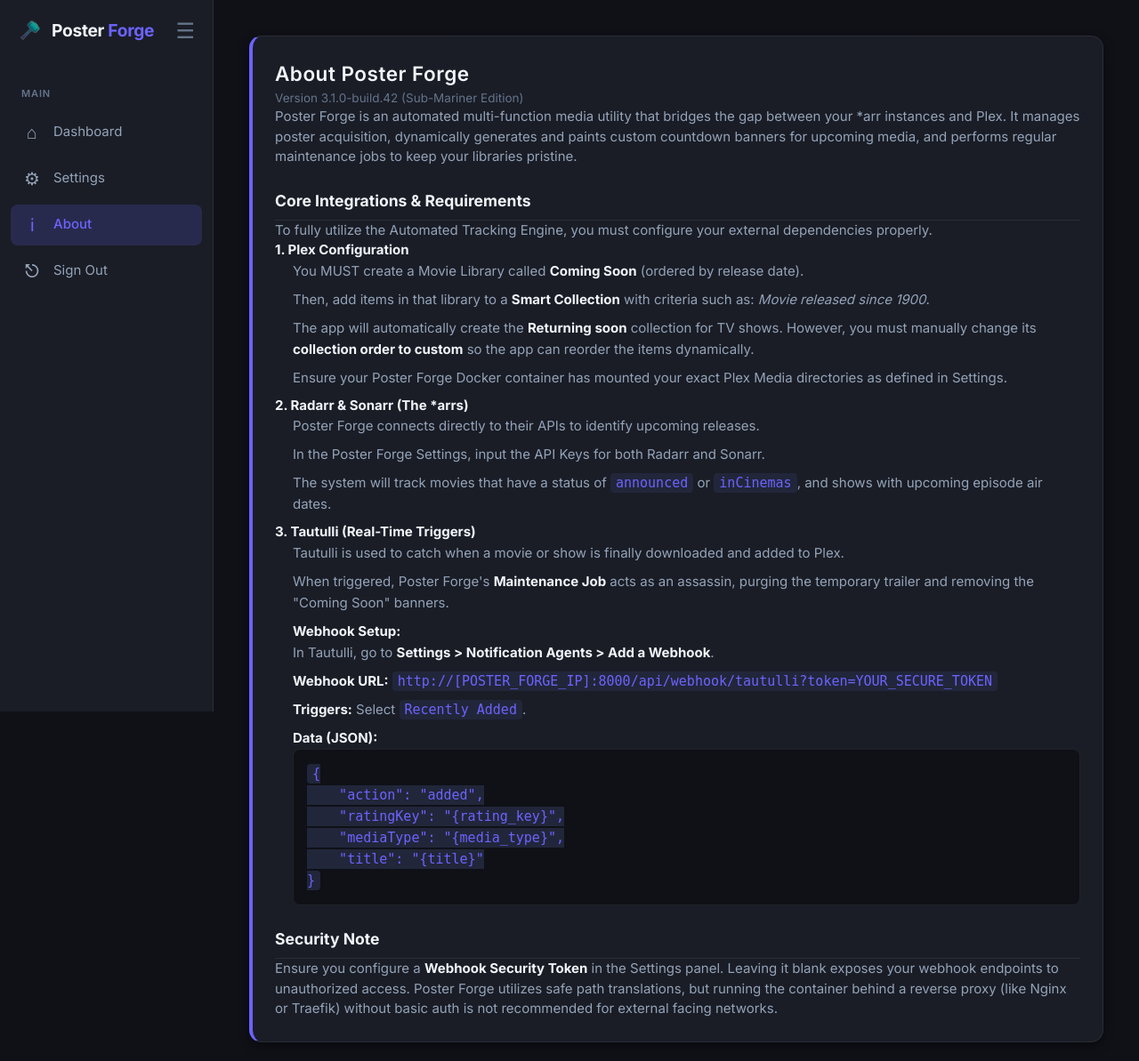
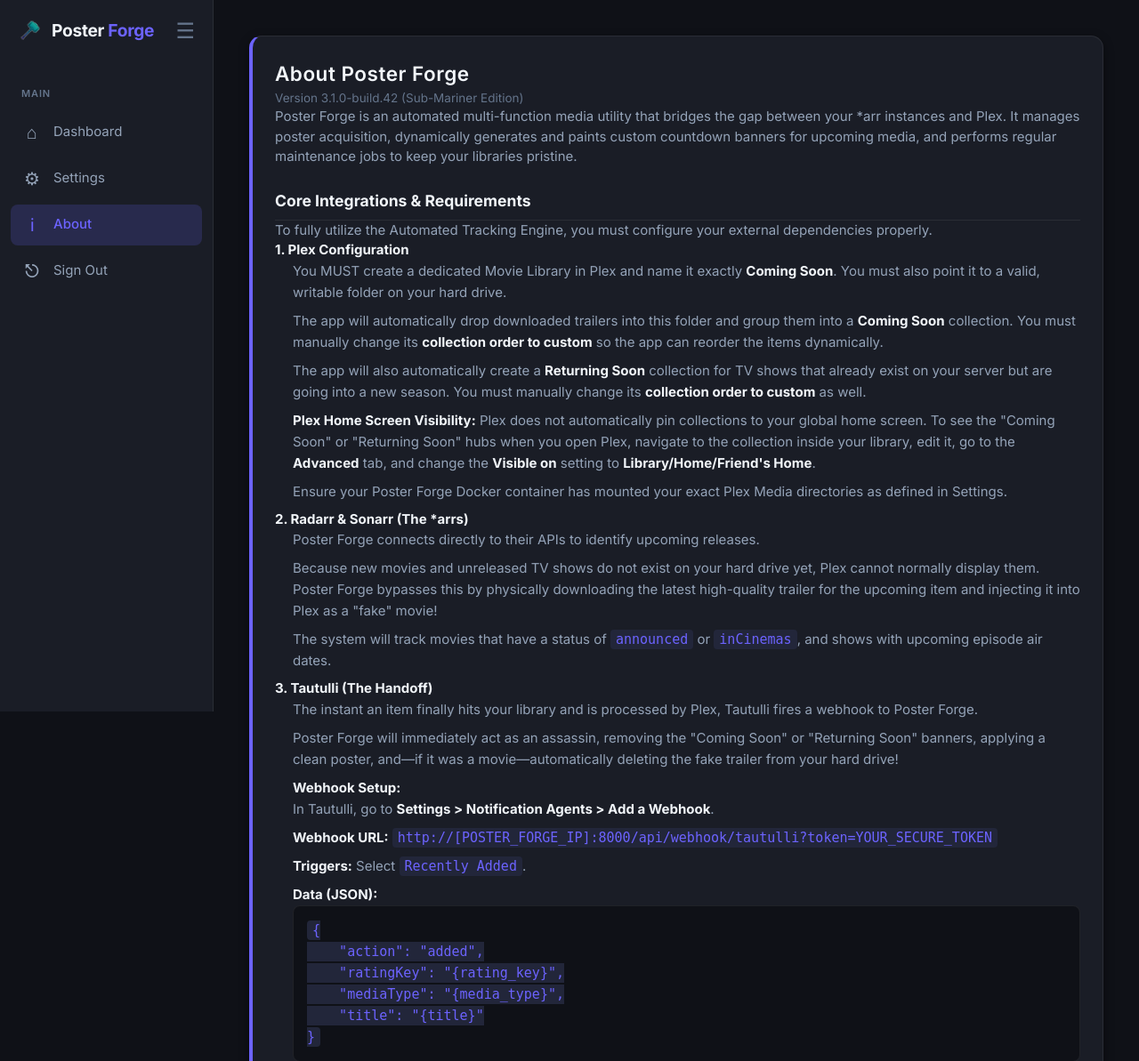
Before and after one commit to scalawaggy/poster_forge, a FastAPI app: page /about in a window 1280 px wide. Shown: the top 1193 px of the page at 89% size. Run offline with FastAPI, Linux system fonts and the light colour scheme; some libraries are stand-ins or nearby versions.

Commit message:
Update about.html with accurate setup instructions

```diff
--- a/poster_forge/templates/about.html
+++ b/poster_forge/templates/about.html
@@ -118,23 +118,24 @@
 
                 <h4>1. Plex Configuration</h4>
                 <ul>
-                    <li>You MUST create a Movie Library called <strong>Coming Soon</strong> (ordered by release date).</li>
-                    <li>Then, add items in that library to a <strong>Smart Collection</strong> with criteria such as: <em>Movie released since 1900</em>.</li>
-                    <li>The app will automatically create the <strong>Returning soon</strong> collection for TV shows. However, you must manually change its <strong>collection order to custom</strong> so the app can reorder the items dynamically.</li>
+                    <li>You MUST create a dedicated Movie Library in Plex and name it exactly <strong>Coming Soon</strong>. You must also point it to a valid, writable folder on your hard drive.</li>
+                    <li>The app will automatically drop downloaded trailers into this folder and group them into a <strong>Coming Soon</strong> collection. You must manually change its <strong>collection order to custom</strong> so the app can reorder the items dynamically.</li>
+                    <li>The app will also automatically create a <strong>Returning Soon</strong> collection for TV shows that already exist on your server but are going into a new season. You must manually change its <strong>collection order to custom</strong> as well.</li>
+                    <li><strong>Plex Home Screen Visibility:</strong> Plex does not automatically pin collections to your global home screen. To see the "Coming Soon" or "Returning Soon" hubs when you open Plex, navigate to the collection inside your library, edit it, go to the <strong>Advanced</strong> tab, and change the <strong>Visible on</strong> setting to <strong>Library/Home/Friend's Home</strong>.</li>
                     <li>Ensure your Poster Forge Docker container has mounted your exact Plex Media directories as defined in Settings.</li>
                 </ul>
 
                 <h4>2. Radarr & Sonarr (The *arrs)</h4>
                 <ul>
                     <li>Poster Forge connects directly to their APIs to identify upcoming releases.</li>
-                    <li>In the Poster Forge Settings, input the API Keys for both Radarr and Sonarr.</li>
+                    <li>Because new movies and unreleased TV shows do not exist on your hard drive yet, Plex cannot normally display them. Poster Forge bypasses this by physically downloading the latest high-quality trailer for the upcoming item and injecting it into Plex as a "fake" movie!</li>
                     <li>The system will track movies that have a status of <code>announced</code> or <code>inCinemas</code>, and shows with upcoming episode air dates.</li>
                 </ul>
 
-                <h4>3. Tautulli (Real-Time Triggers)</h4>
+                <h4>3. Tautulli (The Handoff)</h4>
                 <ul>
-                    <li>Tautulli is used to catch when a movie or show is finally downloaded and added to Plex.</li>
-                    <li>When triggered, Poster Forge's <strong>Maintenance Job</strong> acts as an assassin, purging the temporary trailer and removing the "Coming Soon" banners.</li>
+                    <li>The instant an item finally hits your library and is processed by Plex, Tautulli fires a webhook to Poster Forge.</li>
+                    <li>Poster Forge will immediately act as an assassin, removing the "Coming Soon" or "Returning Soon" banners, applying a clean poster, and—if it was a movie—automatically deleting the fake trailer from your hard drive!</li>
                     <li><strong>Webhook Setup:</strong>
                         <ol>
                             <li>In Tautulli, go to <strong>Settings > Notification Agents > Add a Webhook</strong>.</li>
```
